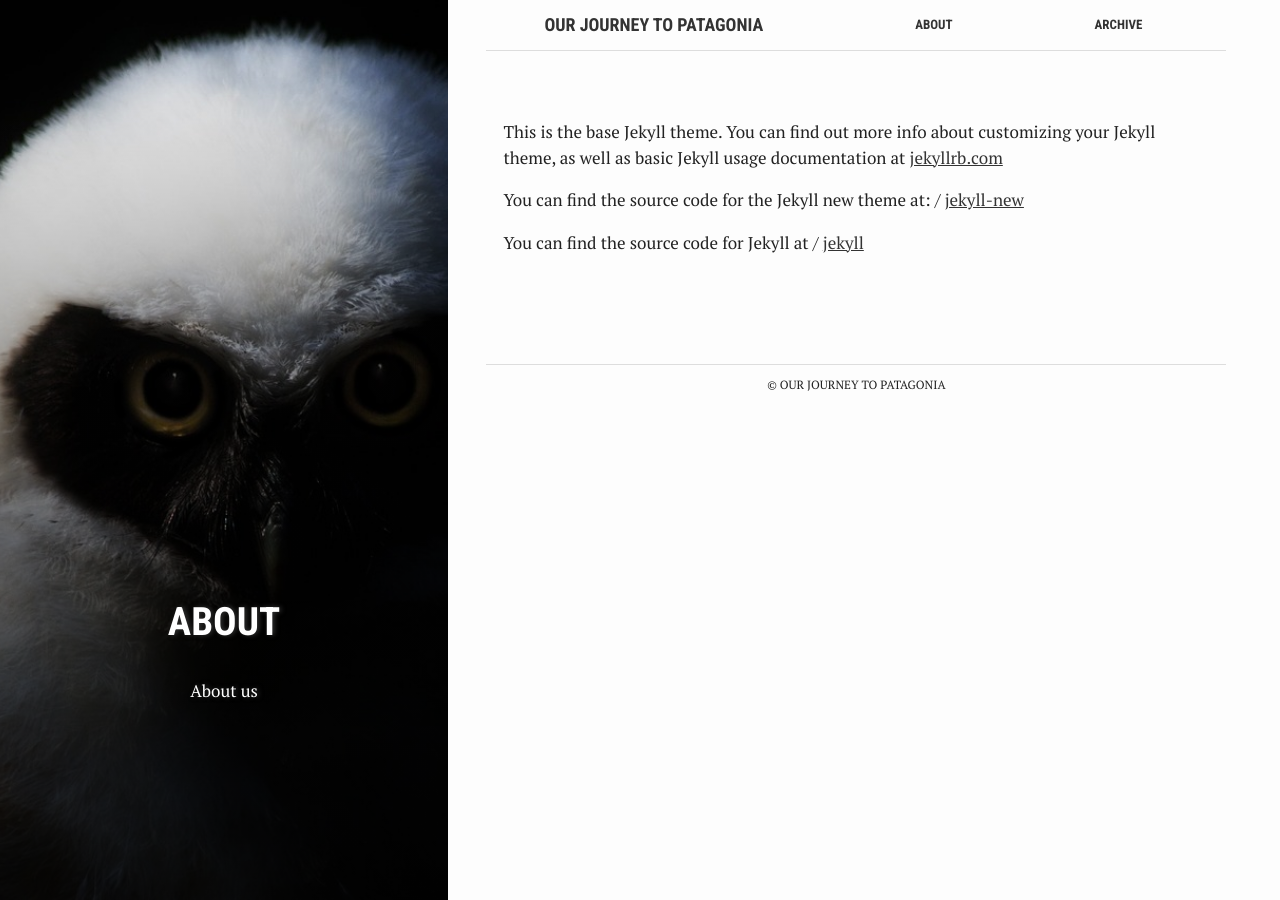
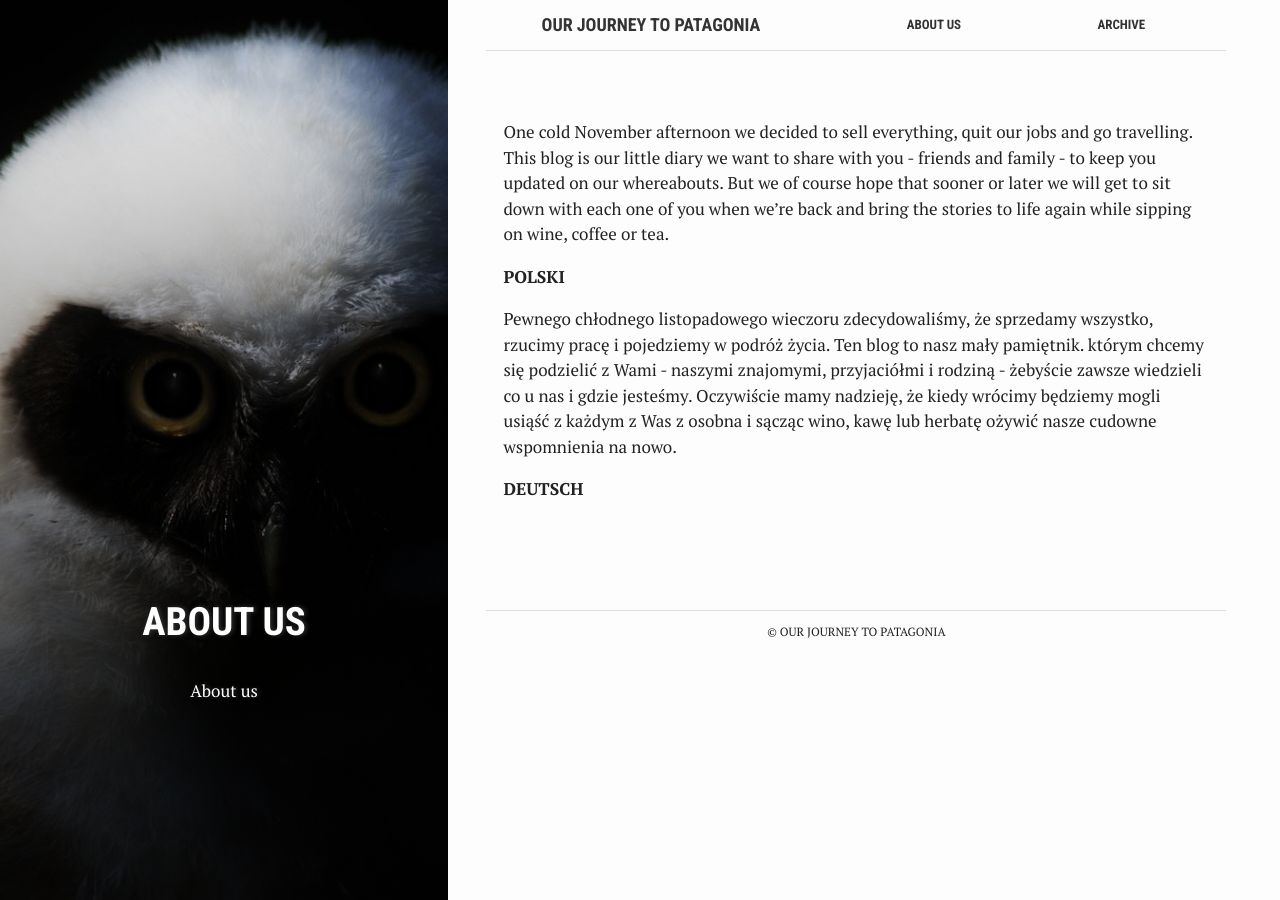
Before and after one commit to SchlachterSchmidt/topatagonia.xyz.assets, a Jekyll site: the page built from about.md, in a window 1280 px wide. Built offline with Jekyll 4.4.1, drawn with Linux system fonts in a browser that asks for light colours.

Commit message:
fixed some typos in polishm updated about page

```diff
--- a/_posts/2019-04-01-leaving-ireland.markdown
+++ b/_posts/2019-04-01-leaving-ireland.markdown
@@ -35,7 +35,7 @@ A w międzyczasie musieliśmy też pamiętać o naszej wielkiej wyprawie do Amer
 
 Muszę przyznać, że byliśmy bardzo zorganizowani jak chodzi o przeprowadzkę i dzięki temu zorganizowaniu kiedy nadeszły trudniejsze chwile mogliśmy lepiej sobie z nimi poradzić. Ale nie było źle! Mieliśmy jedynie mały problem ze spakowaniem rowerów w dzień przed przeprowadzką - pedał na rowerze Phila w ogóle nie chciał zejść. Starciliśmy na tym praktycznie cały dzień i koniec końcow Phil zostawił mnie w pudłach i poszedł do sklepu rowerowego - okazało się, że pedał musiał zostać tam zniszczony a my mogli byli byśmy się z nim szarpać cały dzień i noc a bez cięższej artylerii nic byśmy nie wskórali.<br>
 
-Tydzień przed naszym wylotem do Niemiec firma przewozowa odebrała nasz minimalistyczny 17 pudłowy dobytek (nie tak dużo jak na 10 lat!) i zostaliśmy sam na sam jedyne z naszymi spakowanymi plecakami. Ouu yeah!<br>
+Tydzień przed naszym wylotem do Niemiec firma przewozowa odebrała nasz minimalistyczny 17 pudłowy dobytek (nie tak dużo jak na 10 lat!) i zostaliśmy sam na sam jedynie z naszymi spakowanymi plecakami. Ouu yeah!<br>
 
 W przeddzień wylotu do Niemiec zwróciliśmy klucze do mieszkania, zjedliśmy ukochane burrito oraz wpadliśmy na pomysł nowej sieci restauracji meksykańskiej - "Burrito ergo sum". Po takim dość długim dniu ruszyliśmy do Paulinki i Jacka (dzięki za wszystko kochana moja!) aby po raz ostatni usnąć słysząc nocny śpiew irlandzkich mew...
 
--- a/about.md
+++ b/about.md
@@ -1,19 +1,16 @@
 ---
 bg: "owl.jpg"
 layout: page
-title: "About"
-crawlertitle: "Why and how this blog was created"
+title: "About us"
 permalink: /about/
 summary: "About us"
 active: about
 ---
 
-This is the base Jekyll theme. You can find out more info about customizing your Jekyll theme, as well as basic Jekyll usage documentation at [jekyllrb.com](http://jekyllrb.com/)
+One cold November afternoon we decided to sell everything, quit our jobs and go travelling. This blog is our little diary we want to share with you - friends and family - to keep you updated on our whereabouts. But we of course hope that sooner or later we will get to sit down with each one of you when we're back and bring the stories to life again while sipping on wine, coffee or tea.<br>
 
-You can find the source code for the Jekyll new theme at:
-{{site.twitter_username}} /
-[jekyll-new](https://github.com/jglovier/jekyll-new)
+<b>POLSKI</b>
 
-You can find the source code for Jekyll at
-{{site.github_username}} /
-[jekyll](https://github.com/jekyll/jekyll)
+Pewnego chłodnego listopadowego wieczoru zdecydowaliśmy, że sprzedamy wszystko, rzucimy pracę i pojedziemy w podróż życia. Ten blog to nasz mały pamiętnik. którym chcemy się podzielić z Wami - naszymi znajomymi, przyjaciółmi i rodziną - żebyście zawsze wiedzieli co u nas i gdzie jesteśmy. Oczywiście mamy nadzieję, że kiedy wrócimy będziemy mogli usiąść z każdym z Was z osobna i sącząc wino, kawę lub herbatę ożywić nasze cudowne wspomnienia na nowo.<br>
+
+<b> DEUTSCH </b>
```
